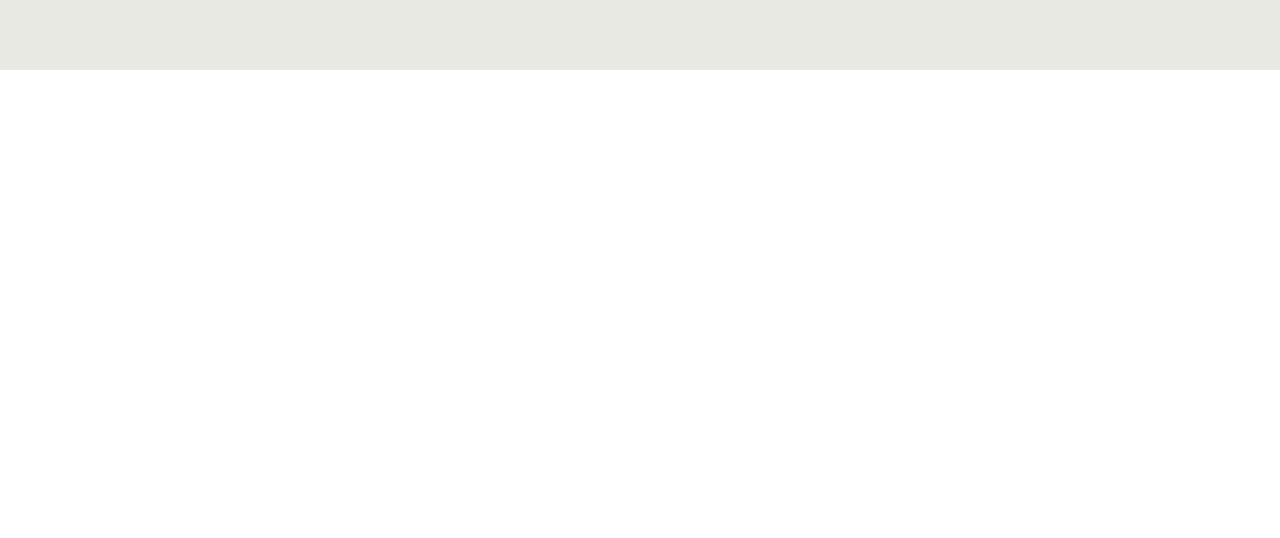
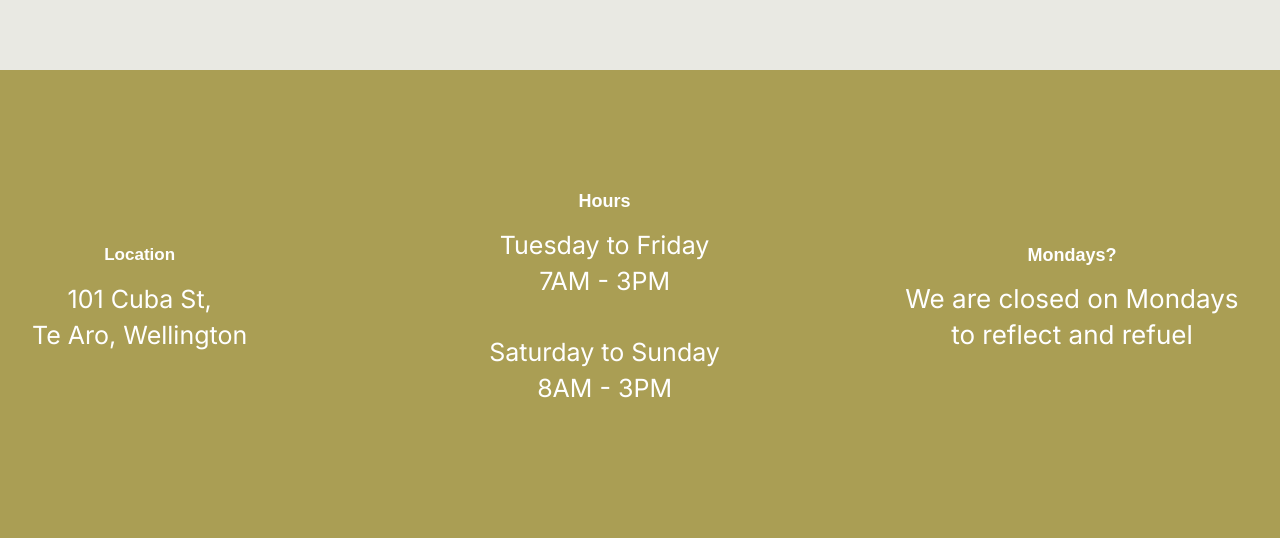
Before and after one commit to AbdulFattoh5/Latte_Cafe, a plain HTML site: page index.html in a window 1280 px wide. Shown: the part 2957-3495 px from the top of the page. Before the commit the page ends 3027 px from the top, so only its background shows below. Drawn offline with Linux system fonts and the light colour scheme; a web font is replaced by a local one.

Commit message:
working hours

```diff
--- a/css/main.css
+++ b/css/main.css
@@ -4,3 +4,4 @@
 @import url(./banner.css);
 @import url(./about.css);
 @import url(./menu.css);
+@import url(./time.css);
--- /dev/null
+++ b/css/time.css
@@ -0,0 +1,76 @@
+.time {
+    background: #AA9E54;
+    padding: 120px 0 135px;
+}
+
+.time_wrap {
+    display: flex;
+    align-items: center;
+    justify-content: center;
+}
+
+.location_h {
+    font-family: 'Azeret Mono', sans-serif;
+    font-size: 17px;
+    font-weight: 700;
+    line-height: 22px;
+    color: white;
+    margin-bottom: 15px;
+    text-align: center;
+}
+
+.location_p {
+    font-family: 'Inter', sans-serif;
+    font-size: 25px;
+    font-weight: 400;
+    line-height: 36px;
+    color: white;
+    text-align: center;
+}
+
+.hours{
+    margin: 0 176px 0 242px;
+}
+
+.hours_h {
+    font-family: 'Azeret Mono', sans-serif;
+    font-size: 18px;
+    font-weight: 700;
+    line-height: 22px;
+    color: white;
+    text-align: center;
+    margin-bottom: 15px;
+}
+
+.hours_top {
+    margin-bottom: 35px;
+}
+
+.hours_p {
+    font-family: 'Inter', sans-serif;
+    font-size: 25px;
+    font-weight: 400;
+    line-height: 36px;
+    color: white;
+    text-align: center;
+}
+
+.days_h {
+    font-family: 'Azeret Mono', sans-serif;
+    font-size: 18px;
+    font-weight: 700;
+    line-height: 22px;
+    color: white;
+    text-align: center;
+    margin-bottom: 15px;
+}
+
+.days_p {
+    font-family: 'Inter', sans-serif;
+    font-size: 26px;
+    font-weight: 400;
+    line-height: 36px;
+    color: white;
+    text-align: center;
+    max-width: 352px;
+}
--- a/index.html
+++ b/index.html
@@ -54,7 +54,9 @@
     <section class="menu">
         <div class="container menu_wrap">
             <div class="menu_desc">
-                <a href="#"><h4 class="menu_h">Menu</h4></a>
+                <a href="#">
+                    <h4 class="menu_h">Menu</h4>
+                </a>
                 <p class="menu_p">We change our menu every season. Here is what we are currently dishing up.</p>
                 <div class="buttons">
                     <button class="btn menu_btn1">Food Menu</button>
@@ -65,6 +67,34 @@
             <img src="./img/menu.svg" alt="">
         </div>
     </section>
+    <section class="time">
+        <div class="container time_wrap">
+            <div class="location">
+                <h4 class="location_h">Location</h4>
+                <a href="#">
+                    <p class="location_p">101 Cuba St,</p>
+                </a>
+                <a href="#">
+                    <p class="location_p">Te Aro, Wellington</p>
+                </a>
+            </div>
+            <div class="hours">
+                <h4 class="hours_h">Hours</h4>
+                <div class="hours_top">
+                    <p class="hours_p">Tuesday to Friday</p>
+                    <p class="hours_p">7AM - 3PM</p>
+                </div>
+                <div class="hours_bottom">
+                    <p class="hours_p">Saturday to Sunday</p>
+                    <p class="hours_p">8AM - 3PM</p>
+                </div>
+            </div>
+            <div class="days">
+                <h4 class="days_h">Mondays?</h4>
+                <p class="days_p">We are closed on Mondays to reflect and refuel</p>
+            </div>
+        </div>
+    </section>
 </body>
 
 </html>
```
